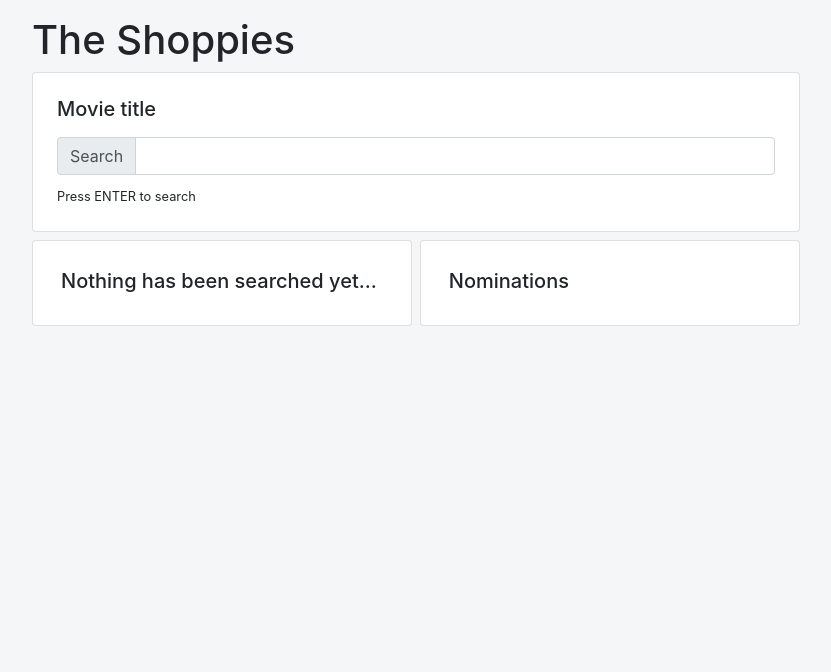
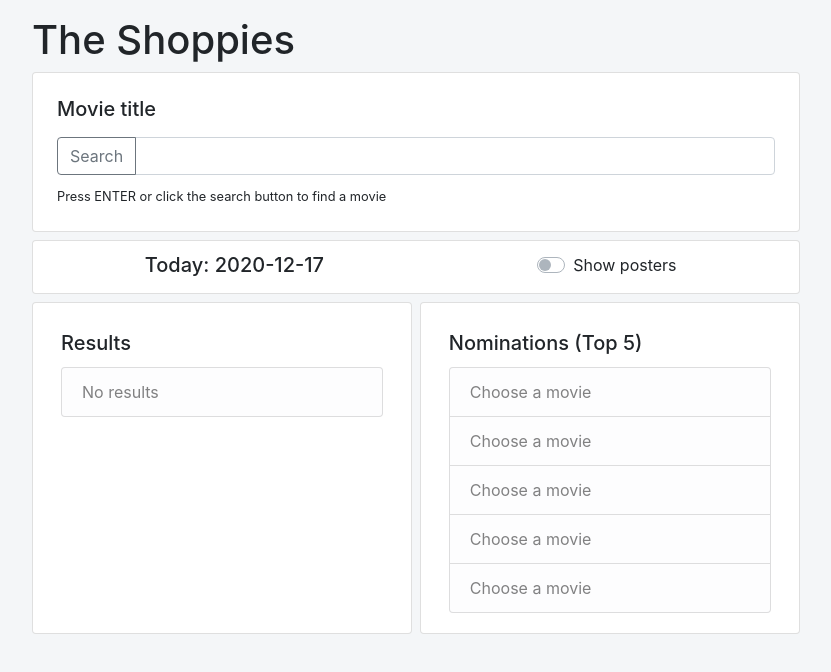
Before and after one commit to prashketh/ShopApp, a React (Create React App) app: page / in a window 1280 px wide. Shown: the top 672 px of the page, without its empty margins (224-1055 px from the left). Built offline with nearby package versions, Linux system fonts and the light colour scheme.

Commit message:
Added show poster feature

```diff
--- a/src/components/displayMovies/displayMovies.css
+++ b/src/components/displayMovies/displayMovies.css
@@ -6,3 +6,8 @@
 .card-set-width {
     width: 23.74rem;
 }
+
+.switch-align {
+    float: right !important;
+    right: 10% !important;
+}
--- a/src/components/displayMovies/displayMovies.js
+++ b/src/components/displayMovies/displayMovies.js
@@ -5,8 +5,19 @@ let nomIndexes = [];
 let nomMovies = [];
 let search;
 
+// TODO
+/*
+    similar searches
+    when u leave page make the nominations unavailable
+    move blue banners under nominations
+*/
+
 class DisplayMovies extends Component {
     constructor(props) {
+
+        var today = new Date(),
+            date = today.getFullYear() + '-' + (today.getMonth() + 1) + '-' + today.getDate();
+
         super(props);
         this.state = {
             nomOne: null,
@@ -15,10 +26,13 @@ class DisplayMovies extends Component {
             nomFour: null,
             nomFive: null,
             allNoms: null,
-            alreadyExists: false
+            alreadyExists: false,
+            currentDateTime: date,
+            showPoster: false,
         }
         this.handleNomChange = this.handleNomChange.bind(this);
         this.handleNomRemove = this.handleNomRemove.bind(this);
+        this.handleToggle = this.handleToggle.bind(this);
     }
 
     componentDidMount() {
@@ -149,37 +163,58 @@ class DisplayMovies extends Component {
         this.setState({ alreadyExists: false });
     }
 
+    handleToggle() {
+        this.setState({ showPoster: !this.state.showPoster });
+        console.log("This is " + this.state.showPoster);
+    }
+
     render() {
         return (
             <React.Fragment>
+                <div class="d-flex flex-column">
+                    <div class="card mb-2 pt-1">
+                        <div class="d-flex justify-content-around">
+                            <div class="m-2">
+                                <h5>Today: {this.state.currentDateTime}</h5>
+                            </div>
+                            <div class="custom-control custom-switch m-2">
+                                <input type="checkbox" class="custom-control-input" id="switchPoster" onChange={this.handleToggle} />
+                                <label class="custom-control-label switch-align" for="switchPoster">Show posters</label>
+                            </div>
+                        </div>
+                    </div>
                     <div class="d-flex flex-row">
 
                         <div class="card pt-2 pl-2 pr-2 card-set-width">
                             <div class="card-body">
-                            {this.state.nomOne && this.state.nomTwo && this.state.nomThree && this.state.nomFour && this.state.nomFive ? <div class="alert alert-info" role="alert">
-                                Nominations limit reached (Max 5)
-                            </div> : null}
-                            {!this.state.alreadyExists ? null : <div class="alert alert-info" role="alert">
-                                Nomination already exists
-                            </div>}
-                            <h5 class="card-title">{this.props.searchTerm ? 'Results for "' + this.props.searchTerm + '"' : "Nothing has been searched yet..."}</h5>
+                                <div class="d-flex flex-row">
+                                    <div>
+                                        <h5 class="card-title">{this.props.searchTerm ? 'Results for "' + this.props.searchTerm + '"' : "Results"}</h5>
+                                    </div>
+                                </div>
                                 <ul class="list-group">
                                     {this.props.movies ? this.props.movies.map(
                                         (movie, index) =>
                                             nomIndexes.includes(index.toString()) ?
                                                 <li class="list-group-item list-group-item-light" key={movie.Title}>
                                                     <form class="d-flex flex-column m-1">
-                                                    <p>{movie.Title} ({movie.Year})</p>
-                                                    <button type="button" class="btn btn-secondary btn-set-width" disabled={true}>Nominate</button>
+                                                        <h6>{movie.Title} ({movie.Year})</h6>
+                                                        {this.state.showPoster ? <img src={movie.Poster} /> : null}
+                                                        <button type="button" class="btn btn-secondary btn-set-width mt-2" disabled={true}>Nominate</button>
                                                     </form>
                                                 </li> :
                                                 <li class="list-group-item list-group-item-light" key={movie.Title}>
                                                     <form class="d-flex flex-column m-1">
-                                                    <p>{movie.Title} ({movie.Year})</p>
-                                                    <button type="button" class="btn btn-secondary btn-set-width" id={index} value={movie.Title + " (" + movie.Year + ")"} onClick={this.handleNomChange}>Nominate</button>
+                                                        <h6>{movie.Title} ({movie.Year})</h6>
+                                                        {this.state.showPoster ? <img src={movie.Poster} /> : null}
+                                                        <button type="button" class="btn btn-secondary btn-set-width mt-2" id={index} value={movie.Title + " (" + movie.Year + ")"} onClick={this.handleNomChange}>Nominate</button>
                                                     </form>
                                                 </li>
-                                ) : null}
+                                    ) :
+                                        <li class="list-group-item list-group-item-light">
+                                            No results
+                                        </li>
+                                    }
                                 </ul>
                             </div>
                         </div>
@@ -187,7 +222,13 @@ class DisplayMovies extends Component {
                             <div class="d-flex flex-row">
                                 <div class="card pt-2 pl-2 pr-2 card-set-width">
                                     <div class="card-body">
-                                    <h5 class="card-title">Nominations</h5>
+                                        <h5 class="card-title">Nominations (Top 5)</h5>
+                                        {this.state.nomOne && this.state.nomTwo && this.state.nomThree && this.state.nomFour && this.state.nomFive ? <div class="alert alert-info" role="alert">
+                                            Nominations limit reached (Max 5)
+                            </div> : null}
+                                        {!this.state.alreadyExists ? null : <div class="alert alert-info" role="alert">
+                                            Nomination already exists
+                            </div>}
                                         <ul class="list-group">
                                             {[this.state.nomOne, this.state.nomTwo, this.state.nomThree, this.state.nomFour, this.state.nomFive] ? [this.state.nomOne, this.state.nomTwo, this.state.nomThree, this.state.nomFour, this.state.nomFive].map(
                                                 (nom) =>
@@ -198,9 +239,12 @@ class DisplayMovies extends Component {
                                                                 <button type="button" class="btn btn-secondary btn-set-width" value={nom.key} onClick={this.handleNomRemove}>Remove</button>
                                                             </form>
                                                         </li>
-                                                    : null
+                                                        : <li class="list-group-item list-group-item-light">
+                                                            Choose a movie
+                                                </li>
                                             ) : null}
                                         </ul>
+                                    </div>
                                 </div>
                             </div>
                         </div>
--- a/src/components/shoppies/shoppies.js
+++ b/src/components/shoppies/shoppies.js
@@ -40,12 +40,13 @@ class SearchBar extends Component {
                     </div>
                     <div class="input-group pt-2 pl-3 pr-3">
                         <div class="input-group-prepend">
-                            <label class="input-group-text">Search</label>
+                            {/* <label class="input-group-text">Search</label> */}
+                            <button class="btn btn-outline-secondary" type="submit">Search</button>
                         </div>
                         <input type="text" class="form-control" placeholder="" value={this.state.value} onChange={this.handleChange} />
                     </div>
                     <div class="pl-3 pt-2 pb-3 pr-3">
-                        <small>Press ENTER to search</small>
+                        <small>Press ENTER or click the search button to find a movie</small>
                     </div>
                 </form>
                 <div class="d-flex flex-row pt-2 change-width">
```
Also changed, not shown: 1 other file (tests, documents, lock files or other folders). Lines whose indentation alone changed are shown as unchanged.
